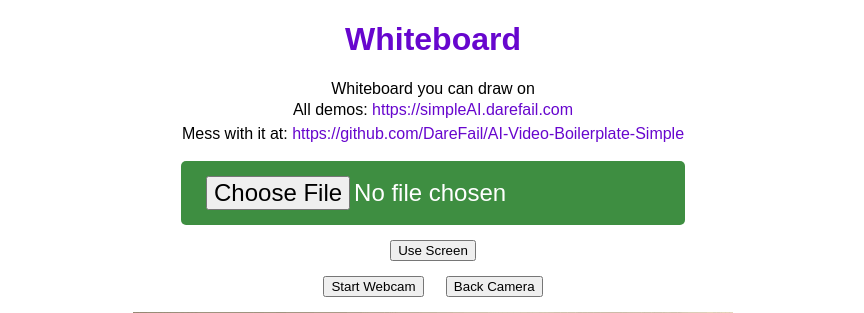
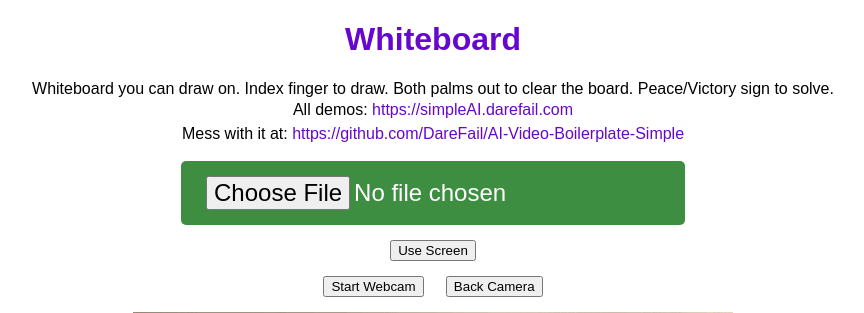
Before and after one commit to DareFail/AI-Video-Boilerplate-Simple, a Flask app: page /whiteboard/ in a window 1280 px wide. Shown: the top 313 px of the page, without its empty margins (215-1079 px from the left). Run offline with Flask 2, Linux system fonts and the light colour scheme.

Commit message:
solve whiteboard

```diff
--- a/homepage/templates/homepage/index.html
+++ b/homepage/templates/homepage/index.html
@@ -85,7 +85,7 @@
             <a href="/pong/">Pong</a> - Play pong with hands
           </div>
           <div>
-            <a href="/whiteboard/">Whiteboard</a> - Whiteboard you can draw on with your index finger
+            <a href="/whiteboard/">Whiteboard</a> - Whiteboard you can draw on. Index finger to draw. Both palms out to clear the board. Peace/Victory sign to solve.
           </div>
         </div>
       </div>
--- a/whiteboard/templates/whiteboard/index.html
+++ b/whiteboard/templates/whiteboard/index.html
@@ -46,7 +46,7 @@
     <h1>Whiteboard</h1>
     <div>
       <div>
-        Whiteboard you can draw on
+        Whiteboard you can draw on. Index finger to draw. Both palms out to clear the board. Peace/Victory sign to solve.
       </div>
       <div>
         All demos: <a href="https://simpleAI.darefail.com">https://simpleAI.darefail.com</a>
```
